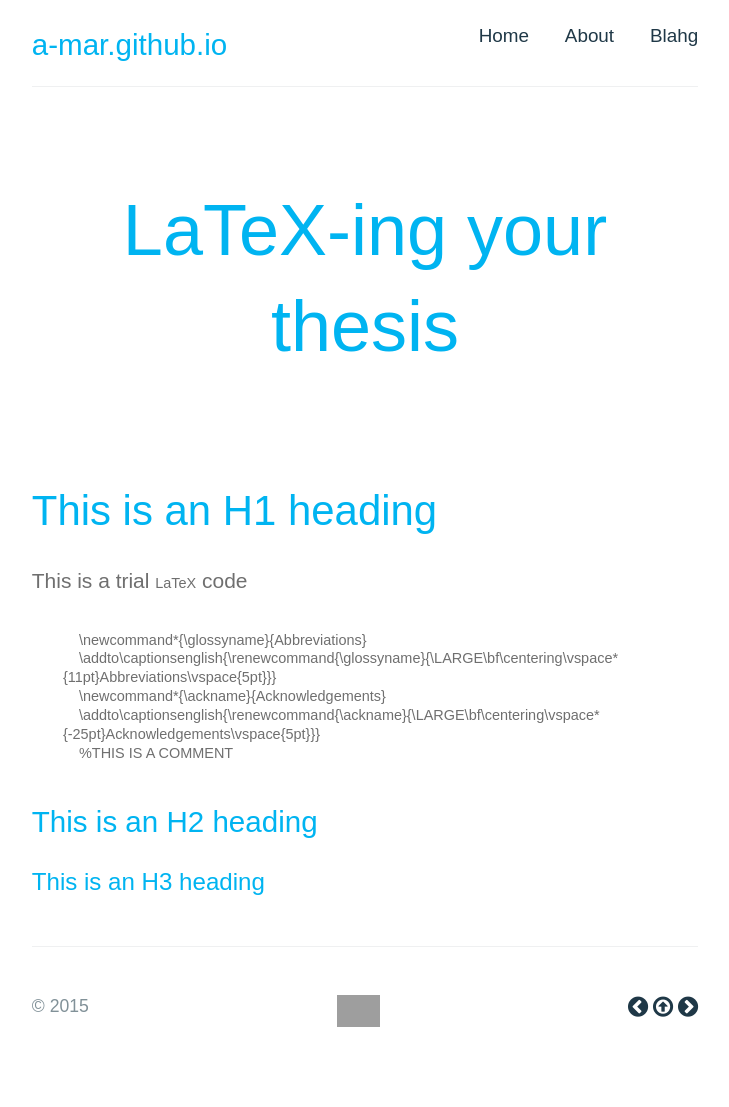
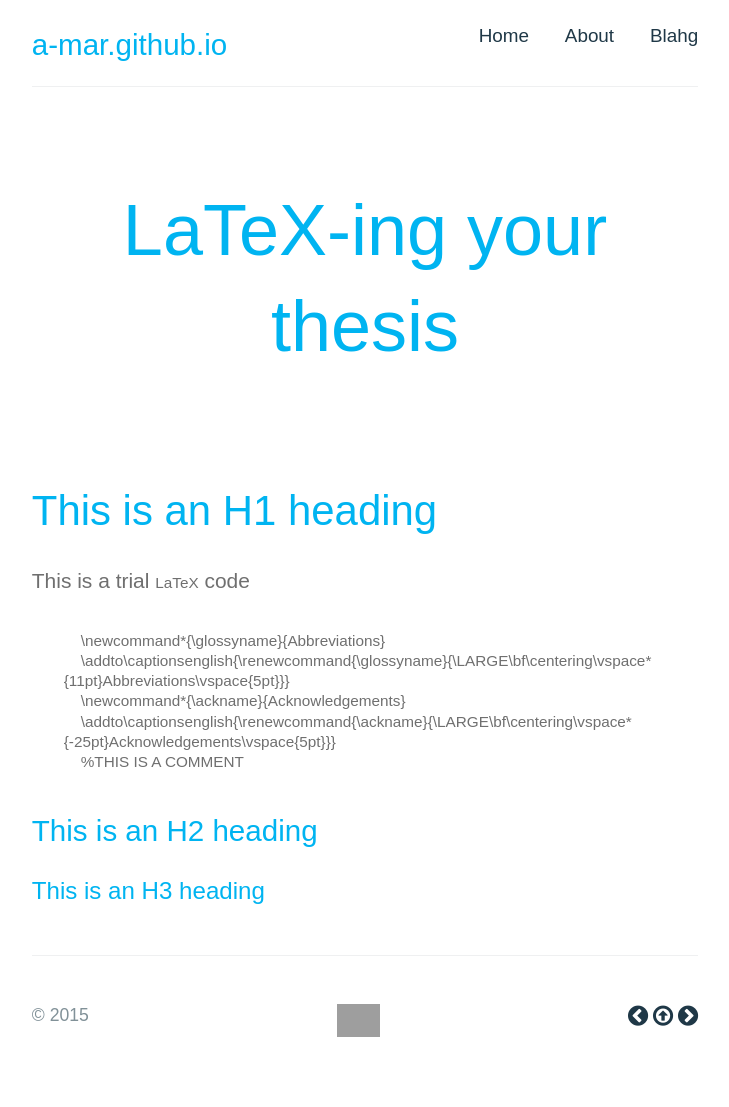
Before and after one commit to a-mar/blahg, a Jekyll site: the page built from index.html, in a window 1280 px wide. Shown: the whole page, without its empty margins (275-1004 px from the left). Built offline with Jekyll 4.4.1, drawn with Linux system fonts in a browser that asks for light colours; nearby versions of some CDN libraries; some web fonts are replaced; Markdown is read by kramdown in place of the engine named in the settings; grey boxes are pictures that could not be loaded.

Commit message:
Update asdf.css

```diff
--- a/stylesheets/asdf.css
+++ b/stylesheets/asdf.css
@@ -8,7 +8,7 @@ code,kbd,pre,samp {
   font-family: 'SrcCodeLig', sans-serif;
   overflow: auto;
   /*width: 700px;*/
-  font-size:69%;
+  font-size:73%;
   line-height:1.31;
 }
 
```
